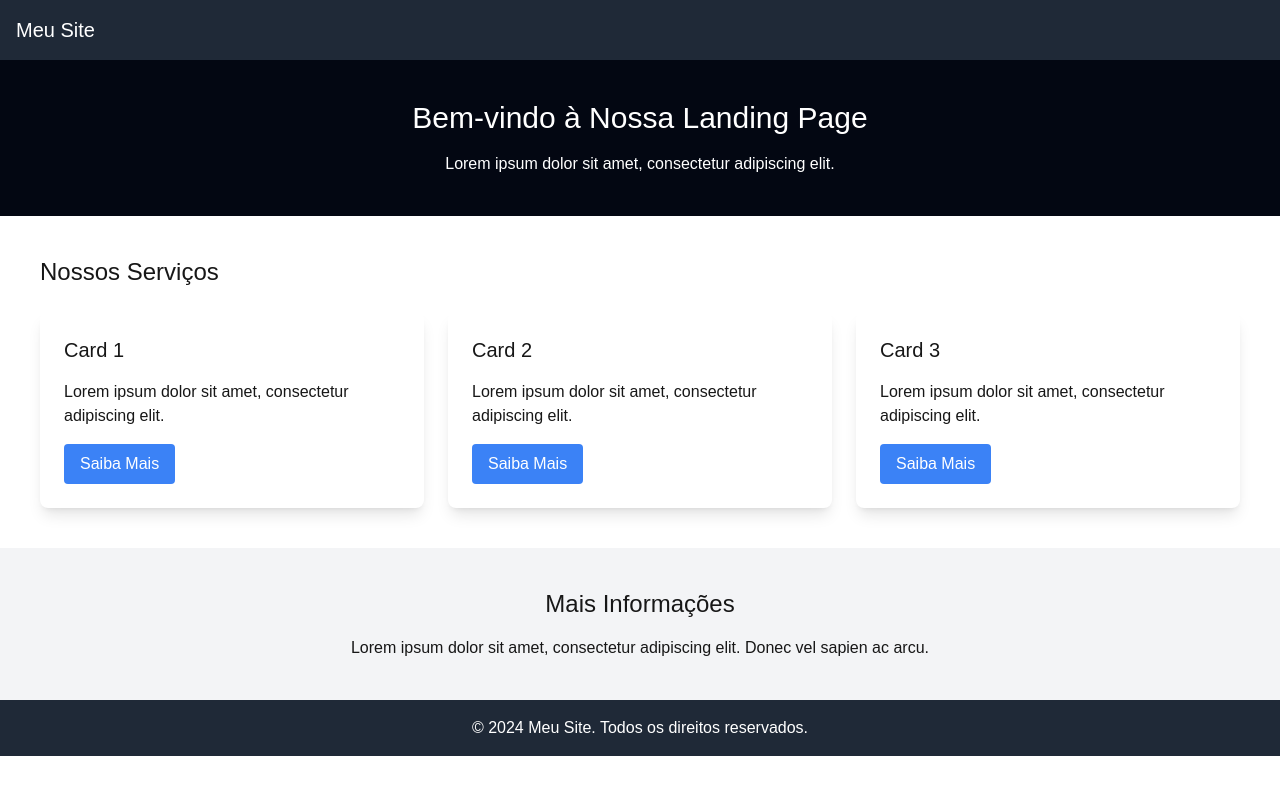
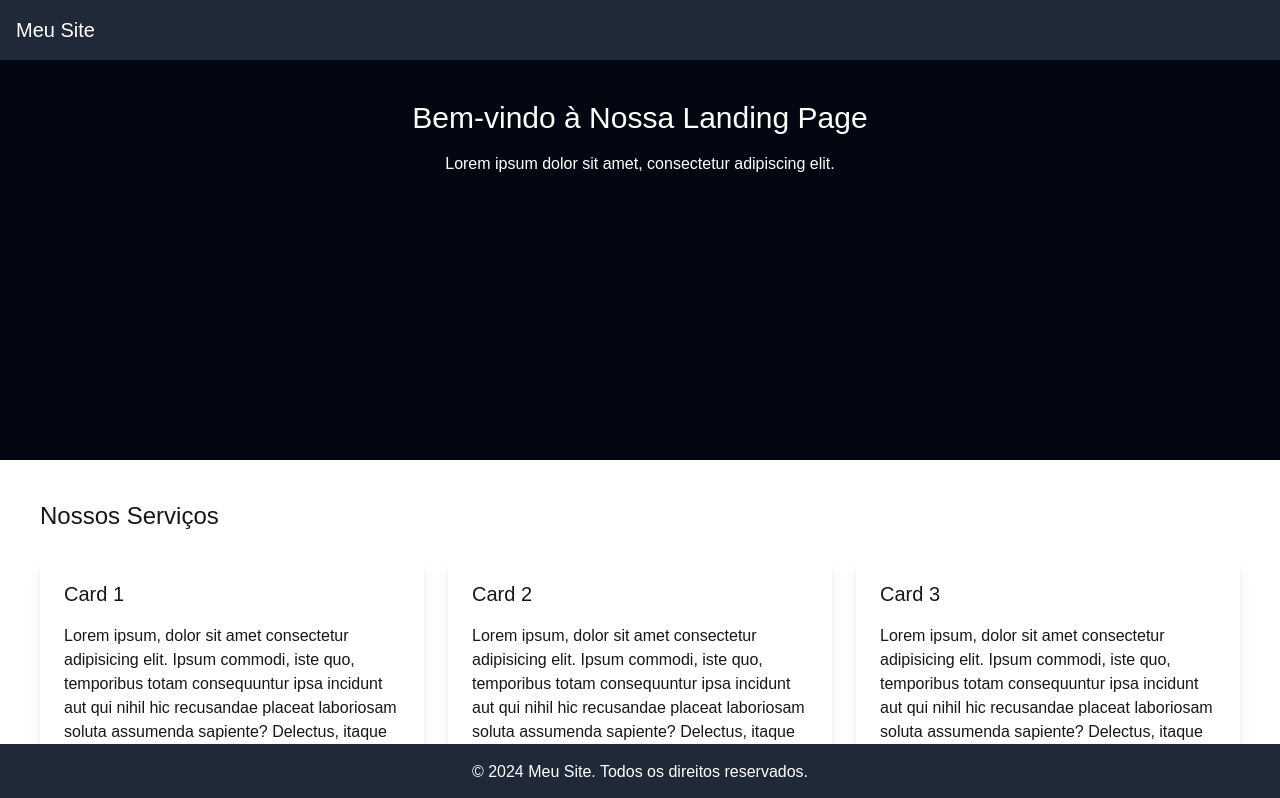
Before and after one commit to Davidfdesousa/ga4-example, a Next.js app: page / in a window 1280 px wide. Shown: the top 798 px of the page. Built offline with nearby package versions, Linux system fonts and the light colour scheme.

Commit message:
adjust footer

```diff
--- a/src/app/globals.css
+++ b/src/app/globals.css
@@ -25,3 +25,13 @@ body {
     text-wrap: balance;
   }
 }
+
+section{
+  height: 400px;
+}
+
+footer {
+  width: 100%;
+  position: absolute;
+  bottom: 0;
+}
--- a/src/app/page.tsx
+++ b/src/app/page.tsx
@@ -22,7 +22,7 @@ export default function Home() {
             {[1, 2, 3].map((item) => (
               <div key={item} className="bg-white shadow-lg p-6 rounded-lg">
                 <h3 className="text-xl mb-4 text-neutral-900">Card {item}</h3>
-                <p className="text-neutral-900">Lorem ipsum dolor sit amet, consectetur adipiscing elit.</p>
+                <p className="text-neutral-900">Lorem ipsum, dolor sit amet consectetur adipisicing elit. Ipsum commodi, iste quo, temporibus totam consequuntur ipsa incidunt aut qui nihil hic recusandae placeat laboriosam soluta assumenda sapiente? Delectus, itaque est!</p>
                 <button className="mt-4 bg-blue-500 text-white py-2 px-4 rounded">
                   Saiba Mais
                 </button>
@@ -35,8 +35,7 @@ export default function Home() {
         <section className="bg-gray-100 p-10 text-center text-neutral-900">
           <h2 className="text-2xl mb-4">Mais Informações</h2>
           <p>
-            Lorem ipsum dolor sit amet, consectetur adipiscing elit. Donec vel
-            sapien ac arcu.
+            Lorem ipsum, dolor sit amet consectetur adipisicing elit. Ipsum commodi, iste quo, temporibus totam consequuntur ipsa incidunt aut qui nihil hic recusandae placeat laboriosam soluta assumenda sapiente? Delectus, itaque est!
           </p>
         </section>
       </main>
```
